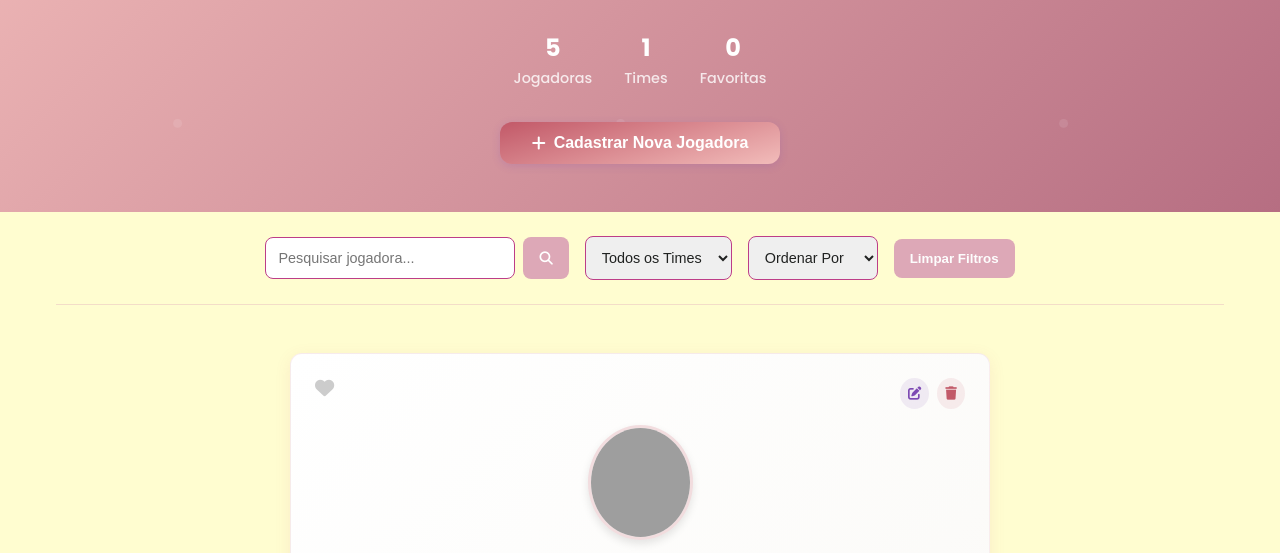
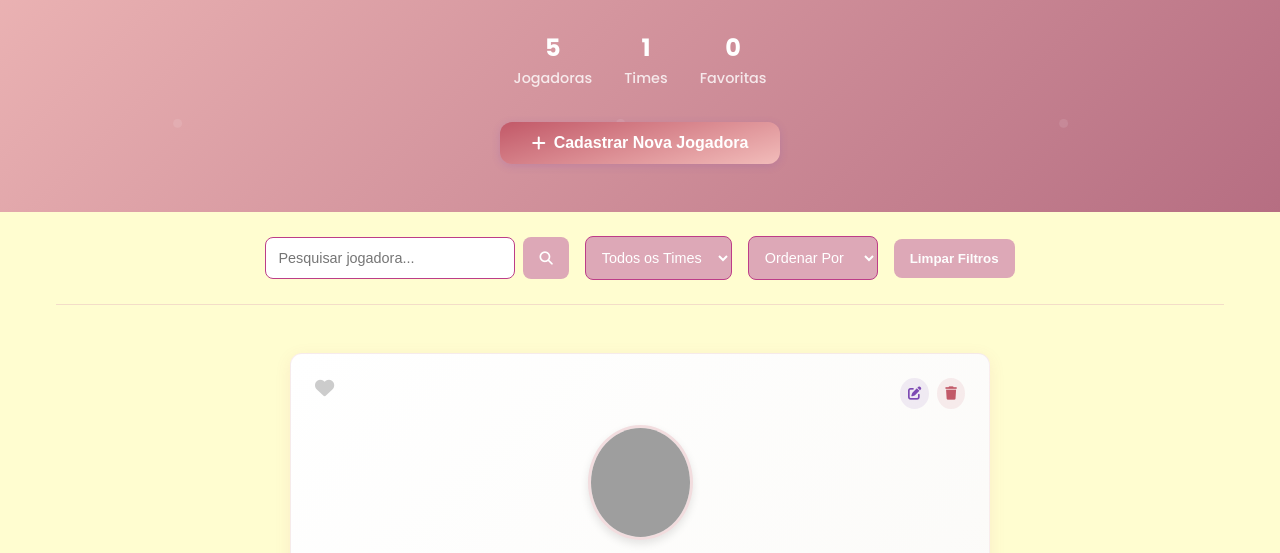
Before and after one commit to tigrelau/SistemaCadastroJogadoras, a plain HTML site: page index.html in a window 1280 px wide. Shown: the part 231-784 px from the top of the page. Drawn offline with Linux system fonts and the light colour scheme; grey boxes are pictures that could not be loaded.

Commit message:
style/more color changes

```diff
--- a/index.html
+++ b/index.html
@@ -61,6 +61,7 @@
         <div class="filters">
           <select id="teamFilter" class="filter-select">
             <option value="">Todos os Times</option>
+            <option value="">Corinthians</option>
           </select>
           <select id="sortSelect" class="filter-select">
             <option value="">Ordenar Por</option>
--- a/src/css/style.css
+++ b/src/css/style.css
@@ -177,7 +177,8 @@ body {
   border: 1px solid rgb(189, 61, 136);
   border-radius: 0.5rem;
   font-size: 0.9rem;
-  color: var(--preto);
+  color: white;
+  background-color: #dda8b7;
 }
 
 .btn-clear {
@@ -192,7 +193,7 @@ body {
 }
 
 .btn-clear:hover {
-  background: #e5e5e5;
+  background: #a3537f;
 }
 
 /* Grid de Cards */
```
